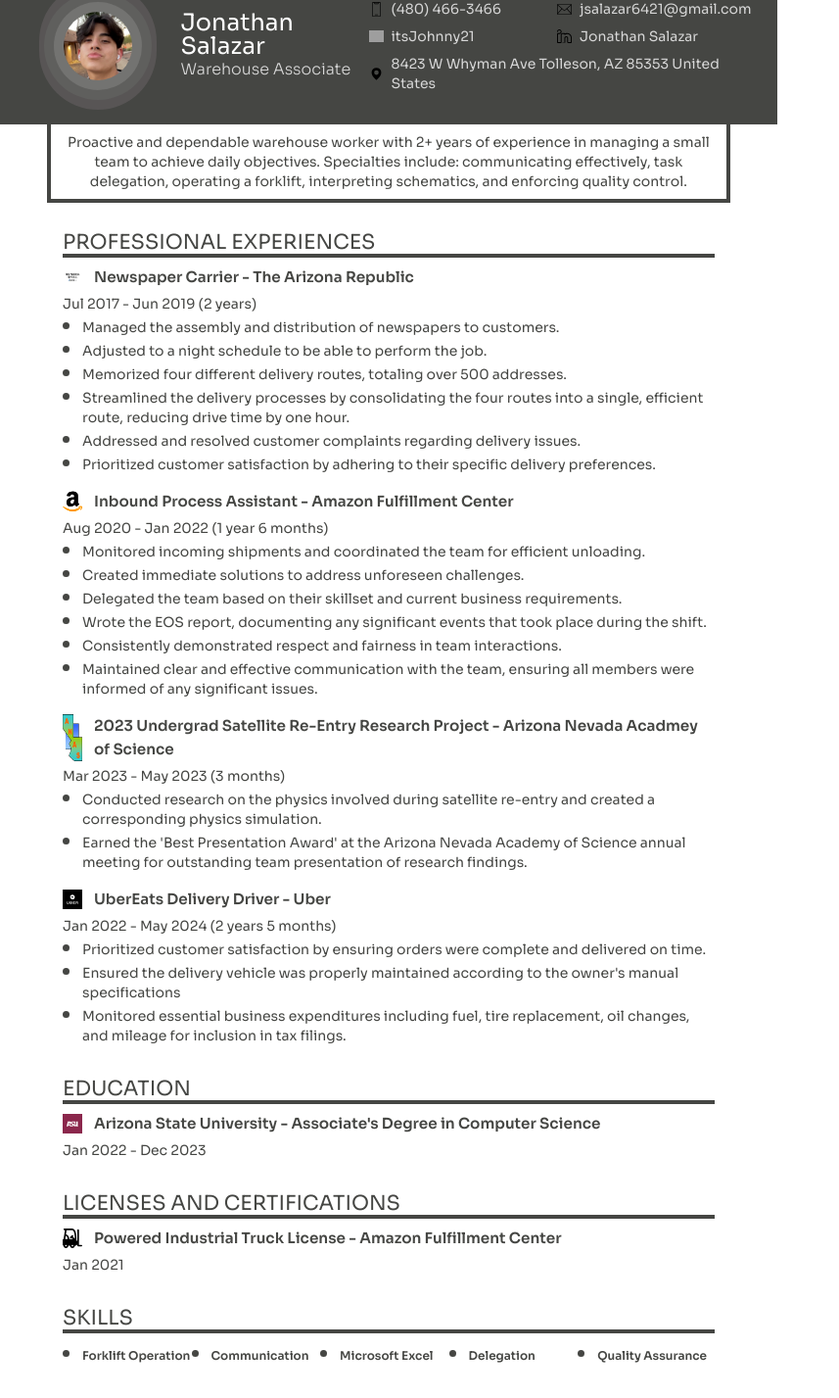
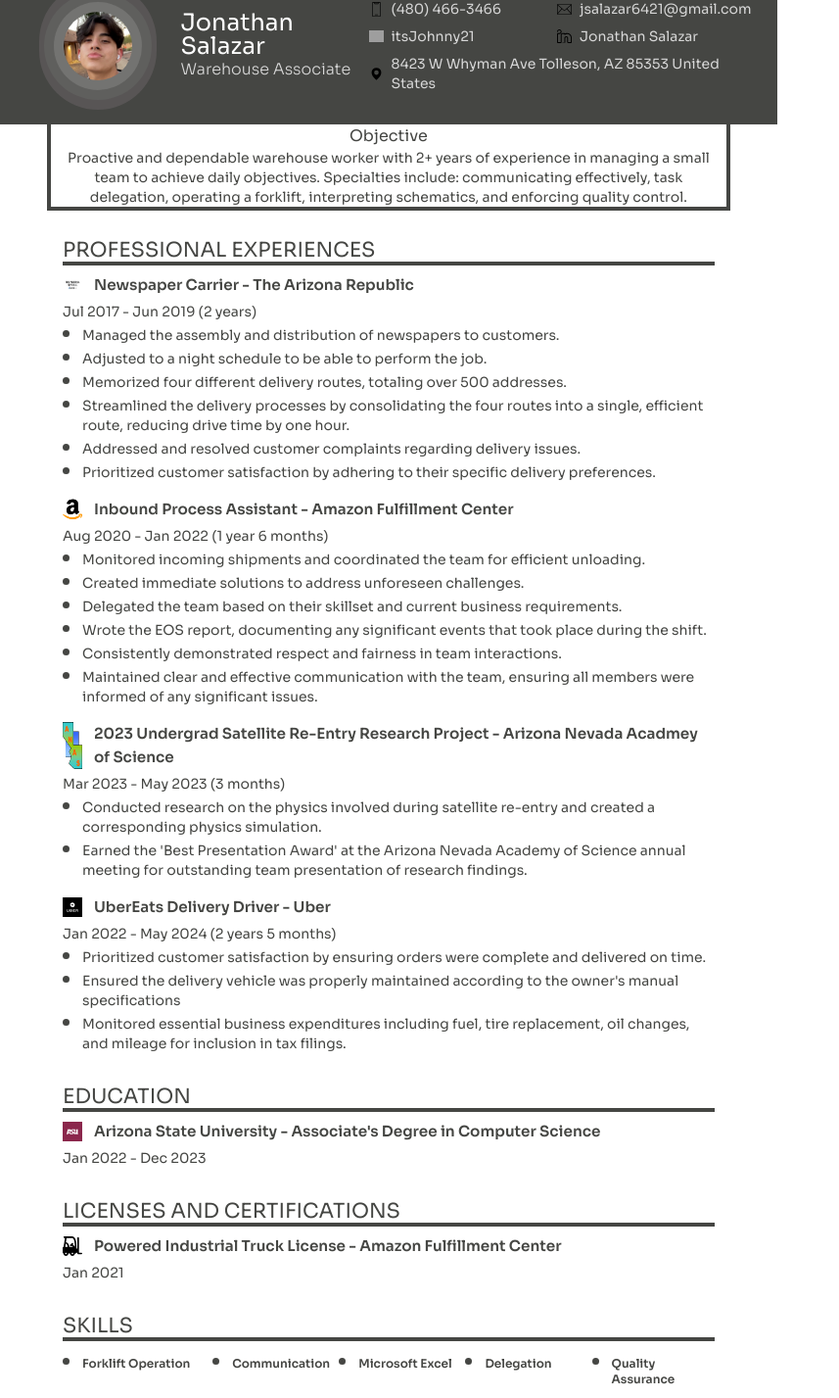
Before and after one commit to itsJohnny21/Resume, a React (Vite) app: page / in a window 1280 px wide. Shown: the part 33-1460 px from the top of the page at 98% size, without its empty margins (0-857 px from the left). Built offline with nearby package versions, Linux system fonts and the light colour scheme; grey boxes are pictures that could not be loaded.

Commit message:
Visual improvements

```diff
--- a/src/components/Body.jsx
+++ b/src/components/Body.jsx
@@ -69,7 +69,7 @@
         </ol>
       </Heading>
       <Heading className="text-[1.3rem] py-3" title="Skills">
-        <ol className="list-disc grid grid-cols-5 gap-3 pl-5">
+        <ol className="list-disc grid grid-cols-5 space-x-6 pl-5">
           {skills.map((skill, index) => (
             <li className="py-2" key={index}>
               <h6 className="font-bold text-xs">{`${skill}`}</h6>
--- a/src/components/Header.jsx
+++ b/src/components/Header.jsx
@@ -50,10 +50,9 @@
           ))}
         </ol>
       </div>
-      <div className="ml-12 mr-12 mb-2 border-l-4 border-r-4 border-b-4 border-n-18">
-        <p className="p-2 text-sm text-center text-n-18">
-          {professionalSummary}
-        </p>
+      <div className="ml-12 mr-12 mb-2 border-l-4 border-r-4 border-b-4 border-n-18 text-n-18">
+        <h1 className="text-center">Objective</h1>
+        <p className="pl-2 pr-2 text-sm text-center">{professionalSummary}</p>
       </div>
     </>
   )
```
